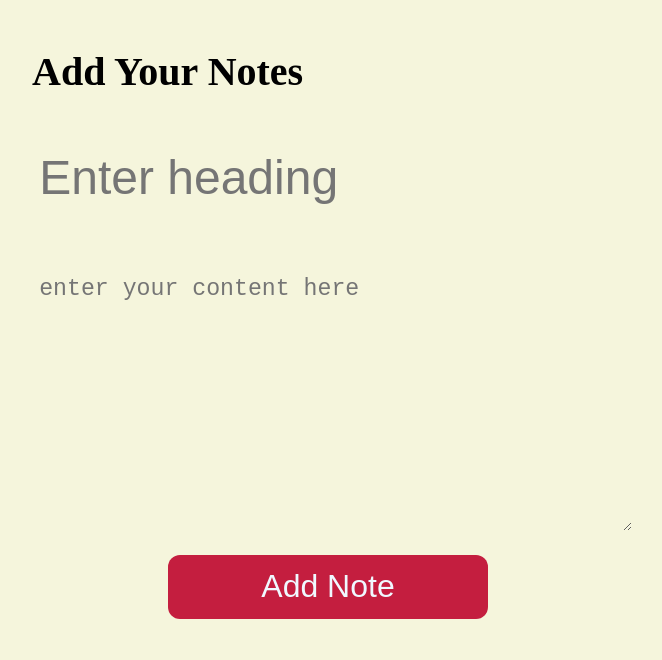
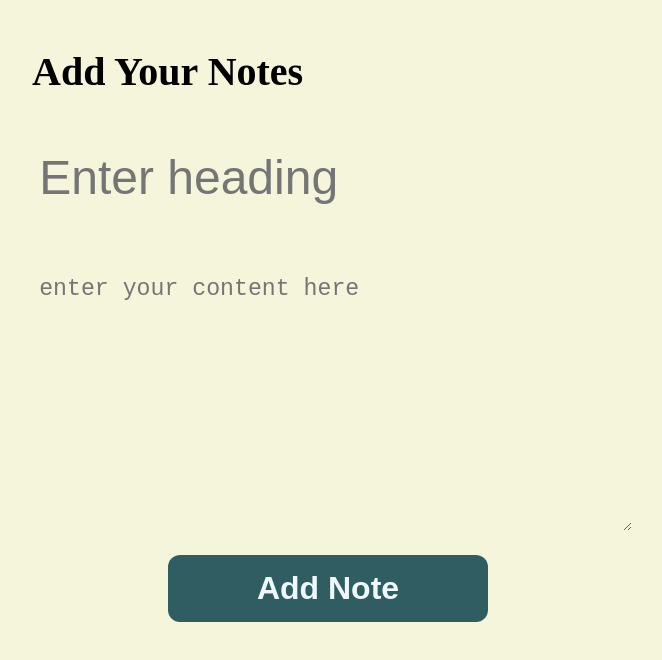
Before and after one commit to Shreya-103/Notes-App, a React (Vite) app: page / in a window 1280 px wide. Shown: the top 660 px of the page, without its empty margins (40-702 px from the left). Built offline with nearby package versions, Linux system fonts and the light colour scheme.

Commit message:
button improvement

```diff
--- a/src/index.css
+++ b/src/index.css
@@ -39,17 +39,18 @@ textarea{
 }
 button{
   border-radius: 12px;
-  background-color: rgb(196, 30, 63);
+  background-color:#2f5d62;
   font-size: 2rem;
+  font-weight: 550;
   color: aliceblue;
-  padding:0.85rem;
+  padding:0.95rem;
   border: none;
   width: 50%;
   align-self: center;
 }
 button:active{
   transform: scale(1.1);
-  background-color: rgb(157, 11, 40);
+  background-color: #1a5157;
 }
 .card-holder{
   display: flex;
```
